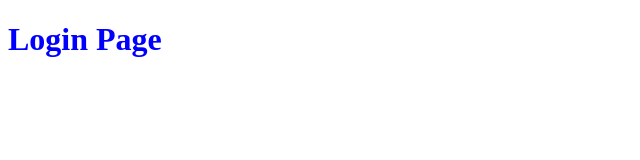
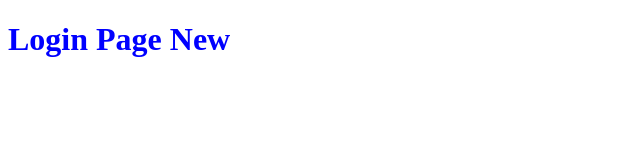
Before and after one commit to ravikantpandey24/june04, a plain HTML site: page login.html in a window 1280 px wide. Shown: the whole page, without its empty margins (0-640 px from the left). Drawn offline with Linux system fonts and the light colour scheme.

Commit message:
Updated login page title

```diff
--- a/login.html
+++ b/login.html
@@ -8,6 +8,6 @@
     <link rel="stylesheet" href="login.css" />
   </head>
   <body>
-    <h1>Login Page</h1>
+    <h1>Login Page New</h1>
   </body>
 </html>
```
